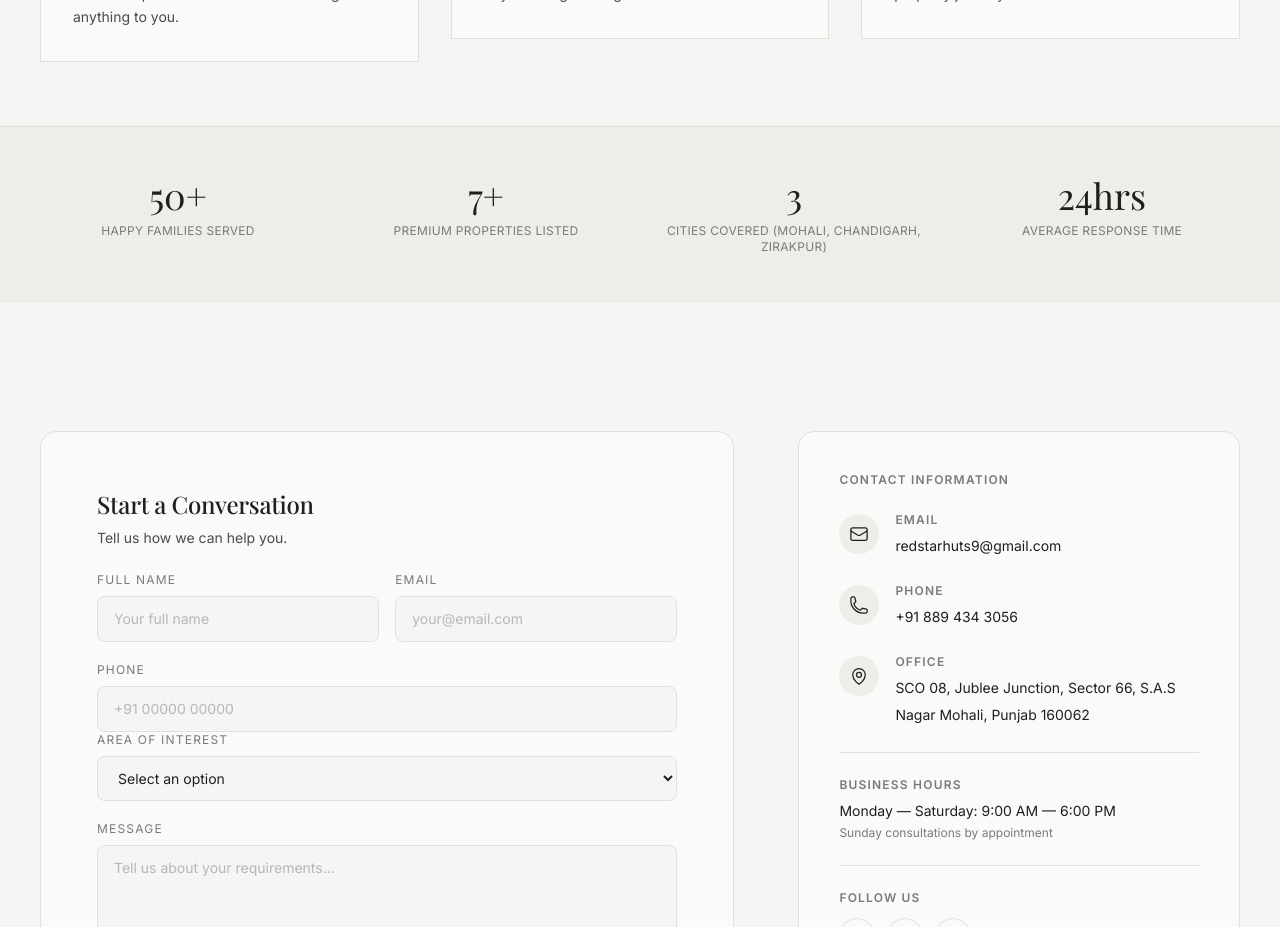
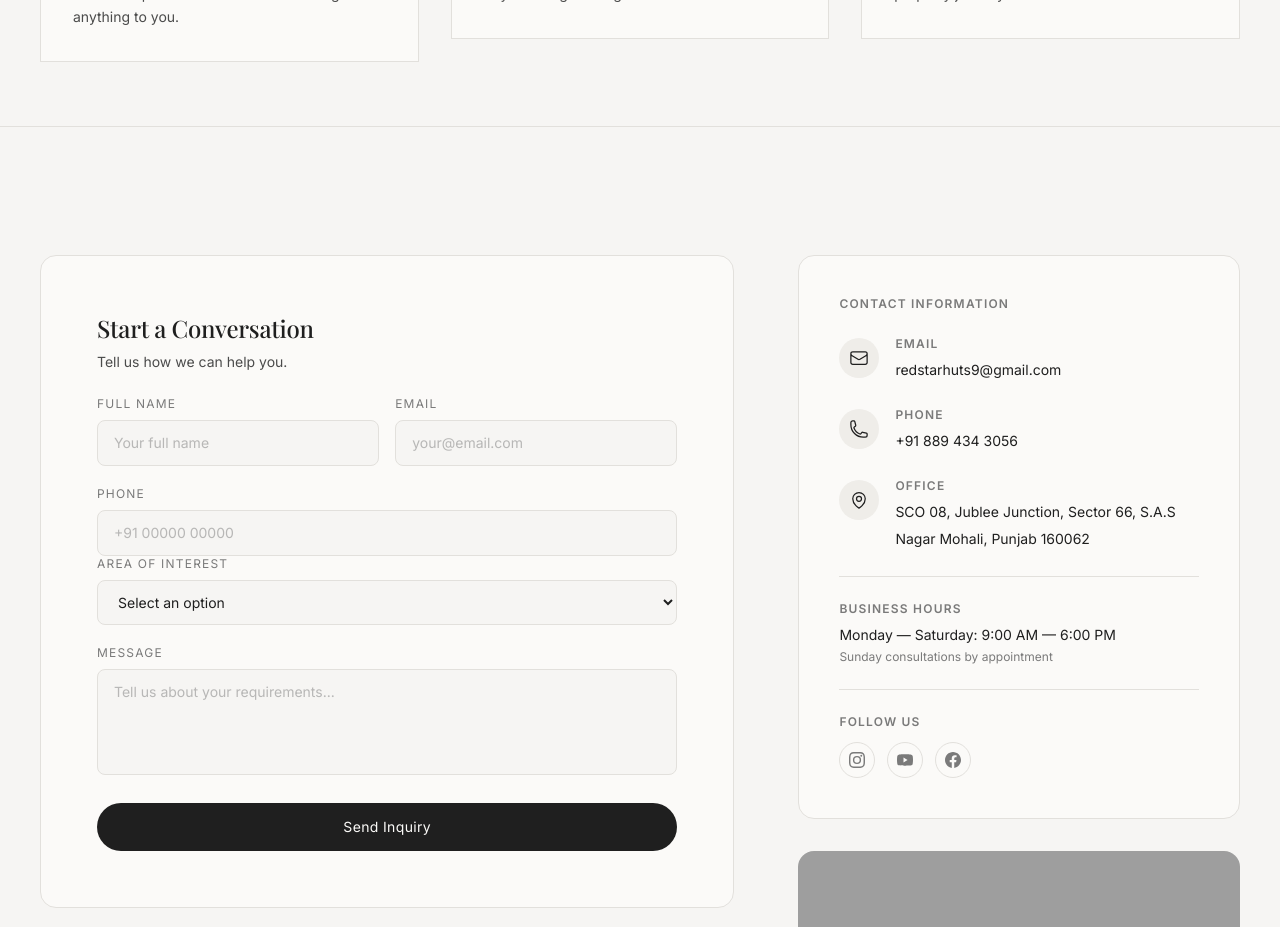
Before and after one commit to Shivek-cmd/redstar-huts, a Next.js app: page /contact in a window 1280 px wide. Shown: the part 1180-2107 px from the top of the page. Built offline with nearby package versions, Linux system fonts and the light colour scheme; grey boxes are pictures that could not be loaded; a web font is replaced by a local one.

Commit message:
update contact us page

```diff
--- a/src/app/contact/ContactClient.tsx
+++ b/src/app/contact/ContactClient.tsx
@@ -228,20 +228,6 @@
         </div>
       </section>
 
-      <section className="py-12 bg-background-depth">
-        <div className="max-w-7xl mx-auto px-6 lg:px-10">
-          <div className="grid grid-cols-2 md:grid-cols-4 gap-8 text-center">
-            {trustSignals.map((item, i) => (
-              <SectionReveal key={item.label} delay={i * 0.1}>
-                <div>
-                  <p className="font-heading text-3xl md:text-4xl text-foreground">{item.number}</p>
-                  <p className="mt-2 text-xs font-body tracking-wide uppercase text-muted">{item.label}</p>
-                </div>
-              </SectionReveal>
-            ))}
-          </div>
-        </div>
-      </section>
 
       <section id="inquiry-form" className="py-24 md:py-32 bg-background scroll-mt-24">
         <div className="max-w-7xl mx-auto px-6 lg:px-10">
--- a/src/app/properties/[slug]/PropertyDetailClient.tsx
+++ b/src/app/properties/[slug]/PropertyDetailClient.tsx
@@ -266,6 +266,19 @@
                           <path d="M24 12.073c0-6.627-5.373-12-12-12s-12 5.373-12 12c0 5.99 4.388 10.954 10.125 11.854v-8.385H7.078v-3.47h3.047V9.43c0-3.007 1.792-4.669 4.533-4.669 1.312 0 2.686.235 2.686.235v2.953H15.83c-1.491 0-1.956.925-1.956 1.874v2.25h3.328l-.532 3.47h-2.796v8.385C19.612 23.027 24 18.062 24 12.073z" />
                         </svg>
                         Facebook
+                      </a>
+                    )}
+                    {property.socialLinks.instagram && (
+                      <a
+                        href={property.socialLinks.instagram}
+                        target="_blank"
+                        rel="noopener noreferrer"
+                        className="flex items-center gap-2 px-5 py-2.5 rounded-full border border-border text-sm font-body text-body hover:bg-[#E1306C] hover:text-white hover:border-[#E1306C] transition-all duration-300"
+                      >
+                        <svg className="w-5 h-5" viewBox="0 0 24 24" fill="currentColor">
+                          <path d="M24 12.073c0-6.627-5.373-12-12-12s-12 5.373-12 12c0 5.99 4.388 10.954 10.125 11.854v-8.385H7.078v-3.47h3.047V9.43c0-3.007 1.792-4.669 4.533-4.669 1.312 0 2.686.235 2.686.235v2.953H15.83c-1.491 0-1.956.925-1.956 1.874v2.25h3.328l-.532 3.47h-2.796v8.385C19.612 23.027 24 18.062 24 12.073z" />
+                        </svg>
+                        Instagram
                       </a>
                     )}
                   </div>
```
